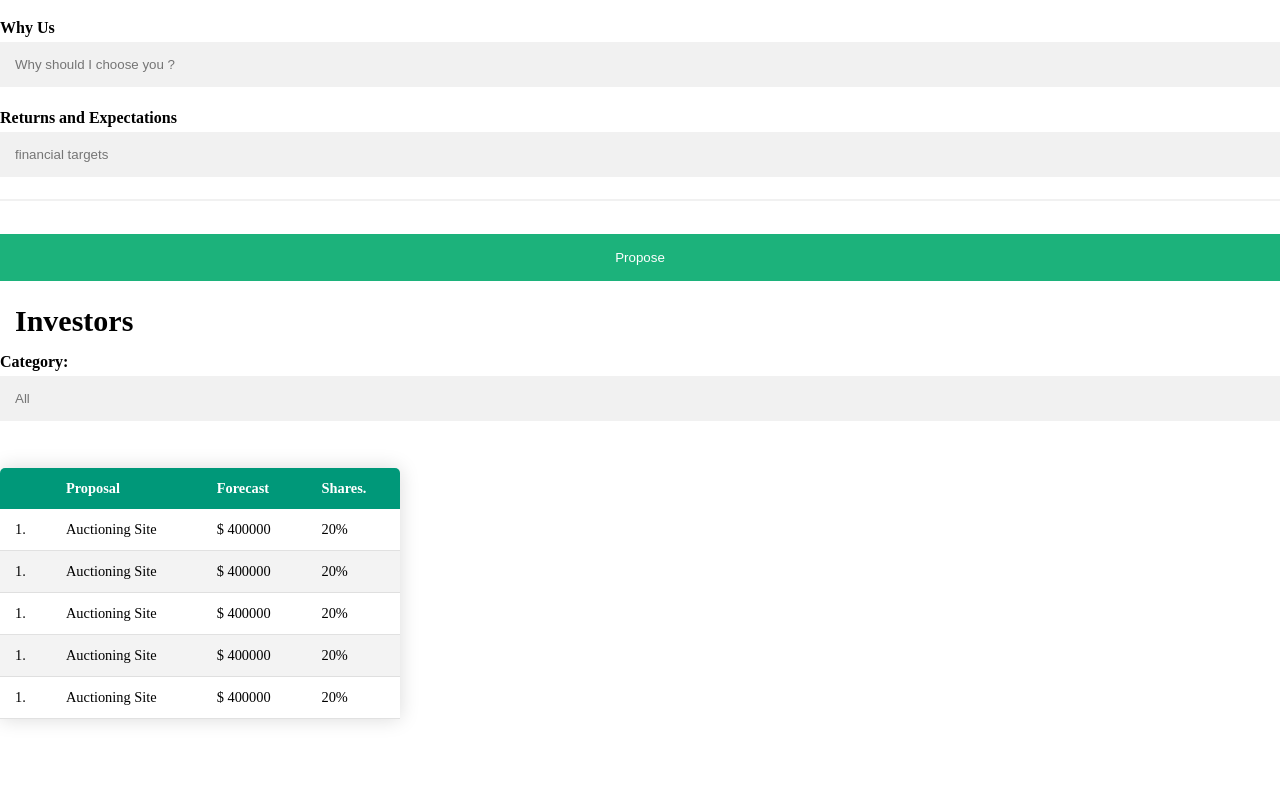
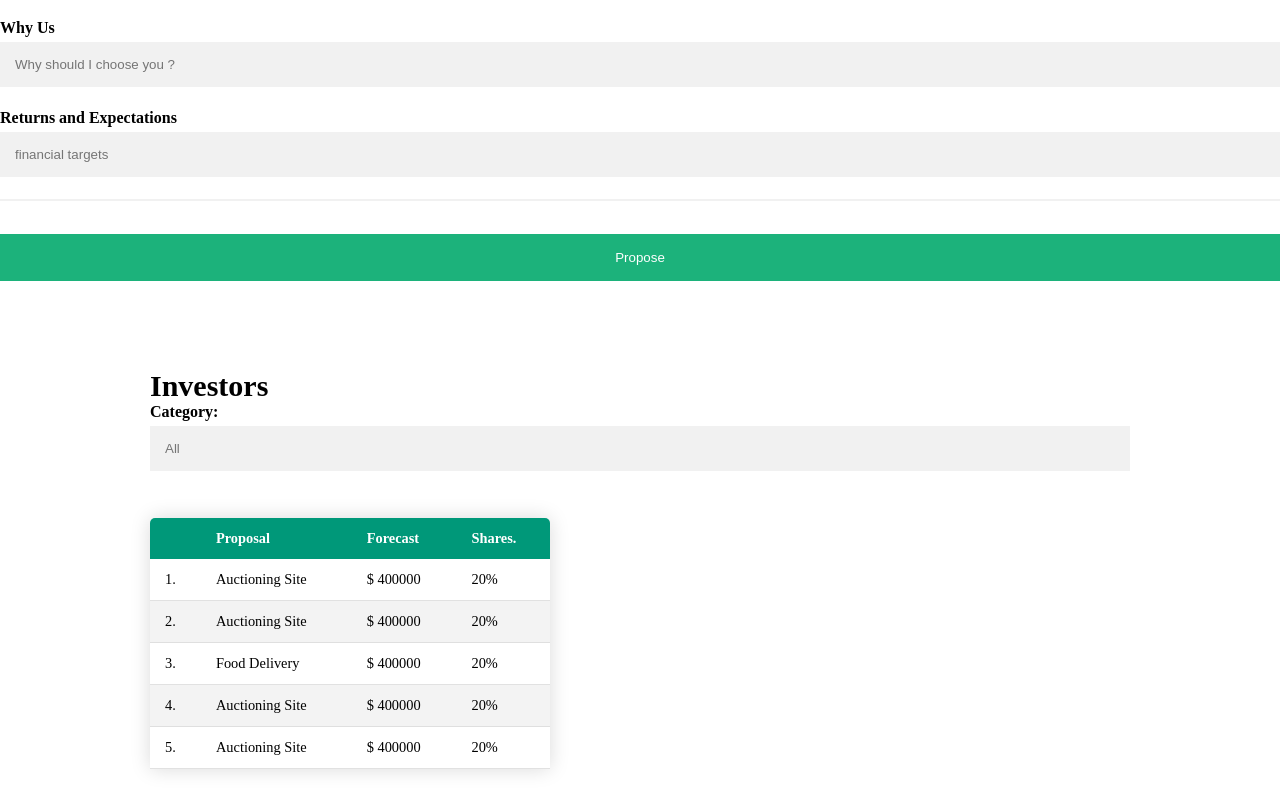
Before and after one commit to Ogalo/Nijenge_Invest, a plain HTML site: page index.html in a window 1280 px wide. Shown: the part 2215-3009 px from the top of the page. Before the commit the page ends 2959 px from the top, so only its background shows below. Drawn offline with nearby package versions, Linux system fonts and the light colour scheme.

Commit message:
proposal table styled

```diff
--- a/Assests/css/styles.css
+++ b/Assests/css/styles.css
@@ -157,14 +157,21 @@ a {
   text-align: center;
 }
 
+.investors{
+  padding-left: 150px;
+  padding-right: 150px;
+  padding-top:80px;
+  justify-content: center;
+  align-content: center;
+}
+
 .investors h1 {
   font-size: 30px;
   font-weight: bold;
-  padding: 15px;
 }
 
-.label {
-  display: inline-block;
+.investors input {
+  width: 100%;
 
 }
 
@@ -176,6 +183,7 @@ a {
   border-radius: 5px 5px 0 0;
   overflow: hidden;
   box-shadow: 0 0 20px rgba(0, 0, 0, 0.15);
+  font-family: 'Times New Roman', Times, serif;
 }
 
 
@@ -185,15 +193,22 @@ a {
   color: #ffff;
   text-align: left;
   font-weight: bold;
+  font-family: 'Times New Roman', Times, serif;
+
 }
 
 .content-table tbody tr:hover {
   font-weight: bold;
   color: #009879;
+  cursor: pointer;
+  font-family: 'Times New Roman', Times, serif;
+
 }
 
 .content-table th, .content-table td {
   padding: 12px 15px;
+  font-family: 'Times New Roman', Times, serif;
+
 }
 
 .content-table tbody tr {
--- a/index.html
+++ b/index.html
@@ -140,11 +140,12 @@
 
   <section class="investors">
     <h1>Investors</h1>
-    <div class="lable">
+
+
     <label for="Forecast"><b>Category:</b></label>
-        <input type="text" placeholder="All " name="business" id="myList" required>
-    </div>
-    <table class="content-table">
+        <input type="text" placeholder="All " name="business" id="optionSelect" required>
+
+      <table class="content-table">
       <thead>
         <tr>
           <th></th>
@@ -161,25 +162,25 @@
           <td>20%</td>
         </tr>
         <tr>
-          <td>1.</td>
+          <td>2.</td>
           <td>Auctioning Site</td>
           <td>$ 400000</td>
           <td>20%</td>
         </tr>
         <tr>
-          <td>1.</td>
+          <td>3.</td>
+          <td>Food Delivery</td>
+          <td>$ 400000</td>
+          <td>20%</td>
+        </tr>
+        <tr>
+          <td>4.</td>
           <td>Auctioning Site</td>
           <td>$ 400000</td>
           <td>20%</td>
         </tr>
         <tr>
-          <td>1.</td>
-          <td>Auctioning Site</td>
-          <td>$ 400000</td>
-          <td>20%</td>
-        </tr>
-        <tr>
-          <td>1.</td>
+          <td>5.</td>
           <td>Auctioning Site</td>
           <td>$ 400000</td>
           <td>20%</td>
```
Also changed, not shown: Assests/Js/main.js (+9 -0 lines).
